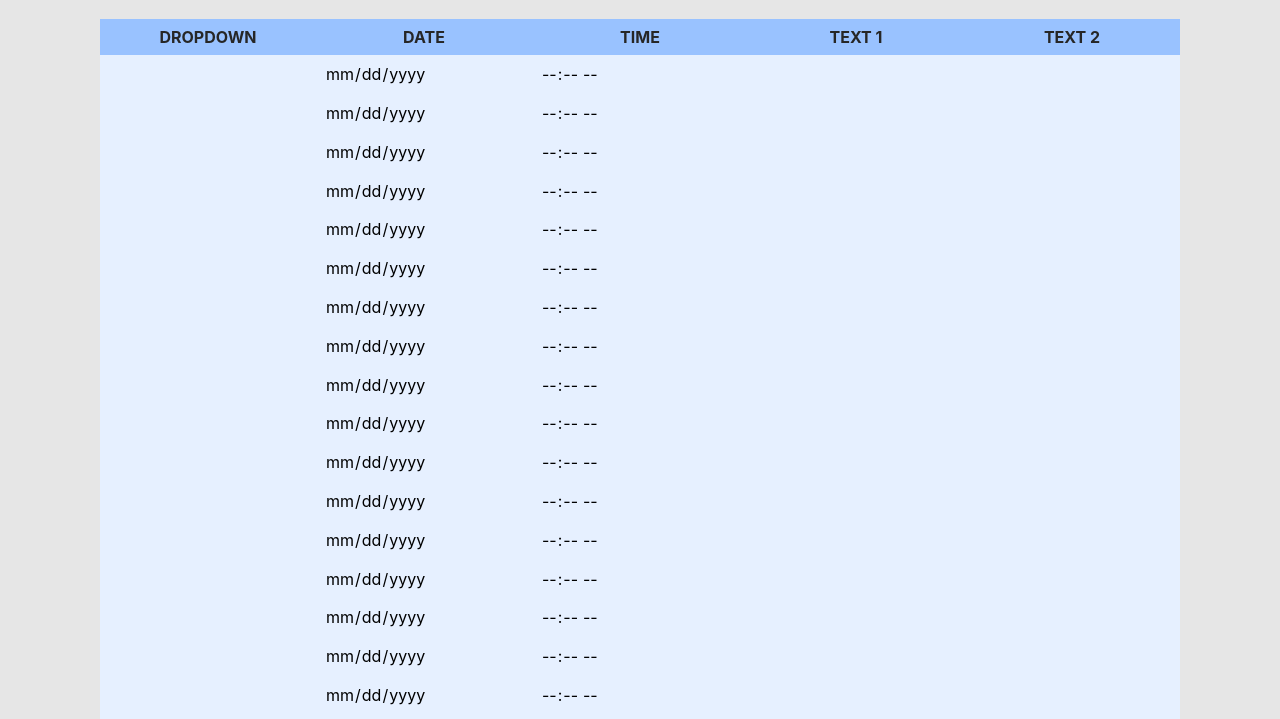
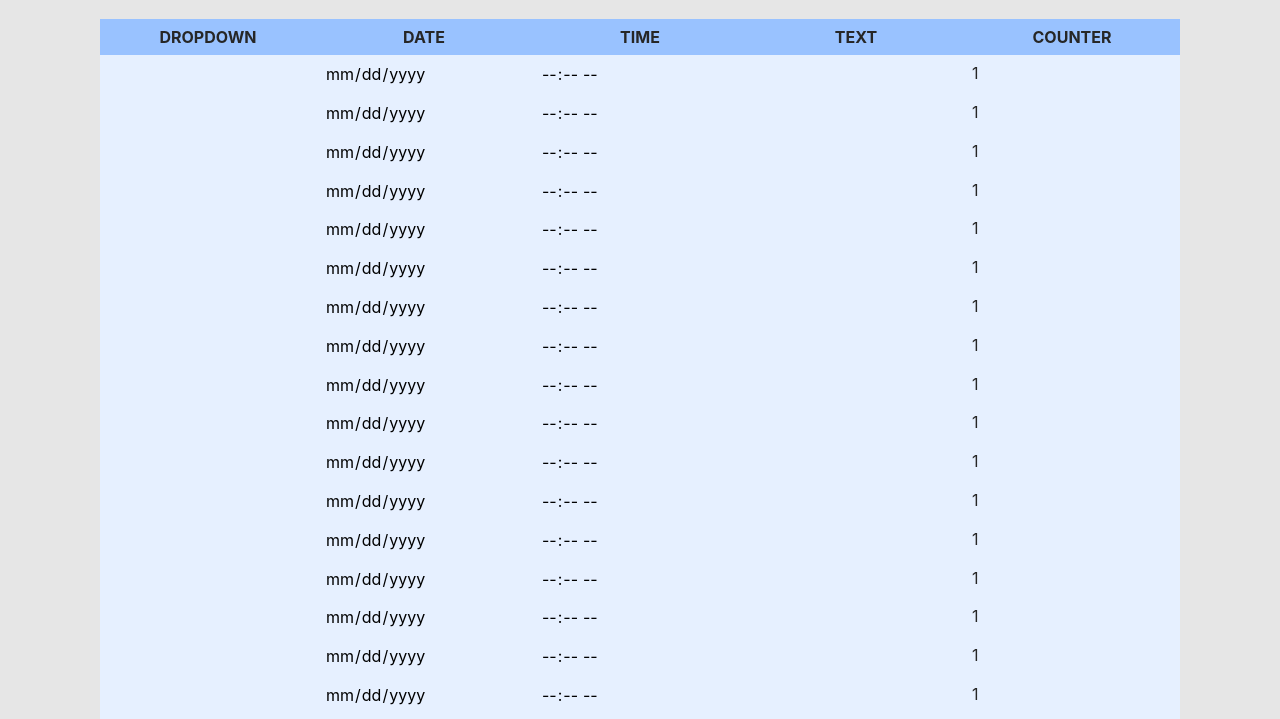
Before and after one commit to ardislu/table-inputs, a plain HTML site: page index.html in a window 1280 px wide. Shown: the part 71-790 px from the top of the page. Drawn offline with Linux system fonts and the light colour scheme.

Commit message:
Add counter element

```diff
--- a/index.html
+++ b/index.html
@@ -75,8 +75,8 @@
           <th>Dropdown</th>
           <th>Date</th>
           <th>Time</th>
-          <th>Text 1</th>
-          <th>Text 2</th>
+          <th>Text</th>
+          <th>Counter</th>
         </tr>
       </thead>
       <tbody>
@@ -89,8 +89,14 @@
         <td><input type="date" readonly></td>
         <td><input type="time" readonly></td>
         <td><input readonly></td>
-        <td><input readonly></td>
+        <td><al-counter readonly></td>
       </tr>
+    </template>
+
+    <template id="al-counter">
+      <span></span>
+      <button data-increment>+</button>
+      <button data-decrement>-</button>
     </template>
 
     <datalist id="list">
@@ -103,6 +109,51 @@
   </main>
 
   <script>
+    customElements.define('al-counter', class extends HTMLElement {
+      constructor() {
+        super();
+        this.attachShadow({ mode: 'open' }).appendChild(document.getElementById('al-counter').content.cloneNode(true));
+
+        this.span = this.shadowRoot.querySelector('span');
+        this.increment = this.shadowRoot.querySelector('[data-increment]');
+        this.decrement = this.shadowRoot.querySelector('[data-decrement]');
+
+        this.value = this.getAttribute('value') ?? 1;
+        this.readOnly = this.hasAttribute('readonly');
+
+        this.increment.addEventListener('click', _ => this.value++);
+        this.decrement.addEventListener('click', _ => this.value--);
+      }
+
+      get value() {
+        return parseInt(this.getAttribute('value'));
+      }
+
+      set value(v) {
+        this.setAttribute('value', v);
+        this.span.textContent = v;
+      }
+
+      get readOnly() {
+        return this.hasAttribute('readonly');
+      }
+
+      set readOnly(r) {
+        if (r) {
+          this.setAttribute('readonly', '');
+           // MUST use opacity. Setting visibility: hidden or display: none will prevent the
+           // buttons from being focusable (i.e. pressing <tab> to navigate will not work).
+          this.increment.style.opacity = 0;
+          this.decrement.style.opacity = 0;
+        }
+        else {
+          this.removeAttribute('readonly');
+          this.increment.style.opacity = 1;
+          this.decrement.style.opacity = 1;
+        }
+      }
+    });
+
     function setCellsReadOnly(event, status) {
       for (const cell of event.target.closest('tr').cells) {
         if (cell.firstElementChild?.readOnly !== undefined) {
@@ -126,6 +177,7 @@
 
     document.querySelector('tbody').appendChild(fragment);
     rowTemplate.remove();
+    document.getElementById('al-counter').remove();
   </script>
 </body>
 
```
